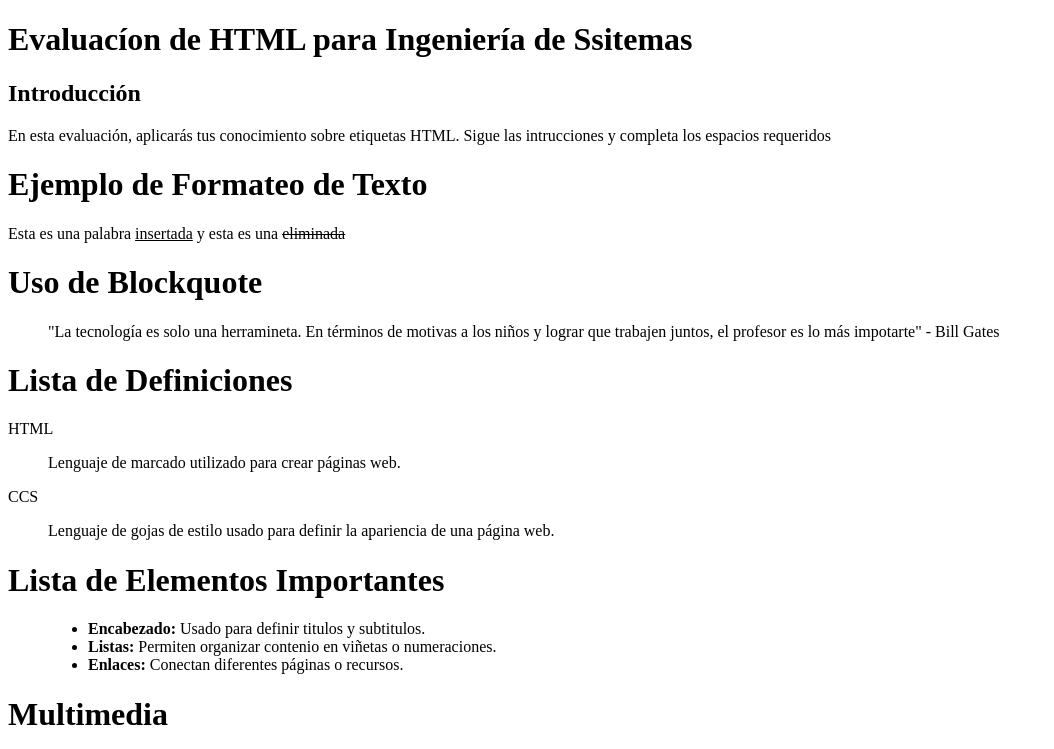
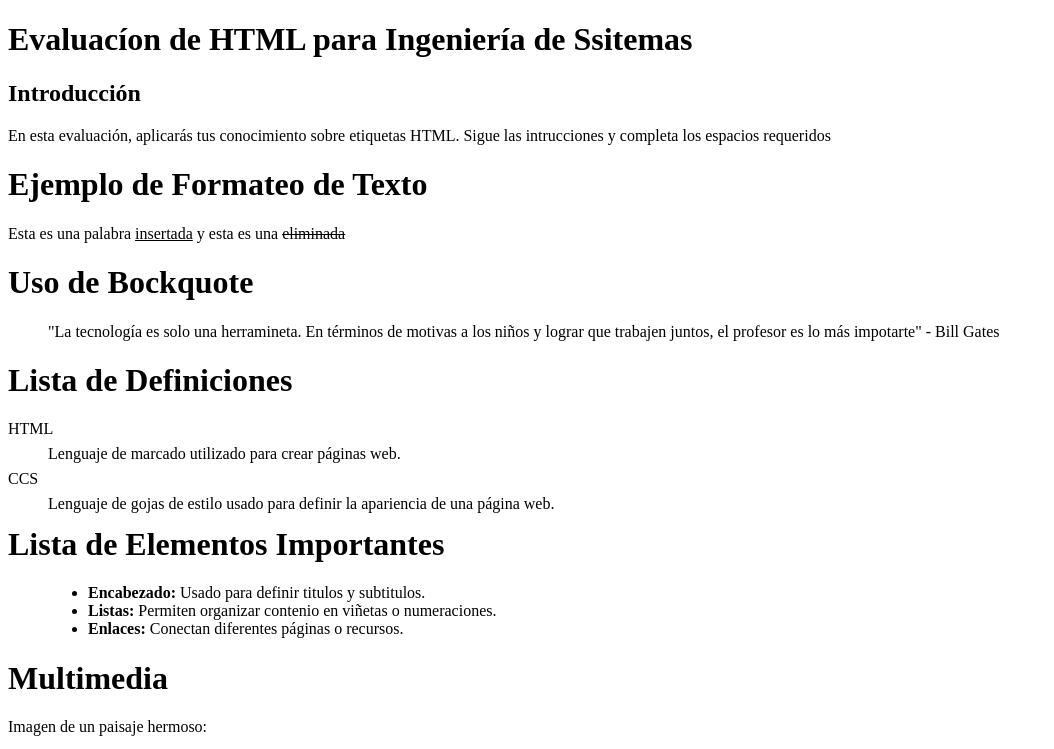
Before and after one commit to Zaphkl/Quiz-1, a plain HTML site: page index.html in a window 1280 px wide. Shown: the top 749 px of the page, without its empty margins (0-1054 px from the left). Drawn offline with Linux system fonts and the light colour scheme.

Commit message:
Actualización

```diff
--- a/index.html
+++ b/index.html
@@ -17,8 +17,7 @@
     <h1>Ejemplo de Formateo de Texto</h1>
 
     <p>Esta es una palabra <ins>insertada</ins> y esta es una <del>eliminada</del></p>
-
-    <h1>Uso de Blockquote</h1>
+    <h1>Uso de Bockquote</h1>
     <ol>
         <p> "La tecnología es solo una herramineta. En términos de motivas a los niños y lograr que trabajen juntos, el
             profesor es lo más impotarte" - Bill Gates</p>
@@ -26,17 +25,21 @@
 
     <h1>Lista de Definiciones</h1>
     <p>HTML</p>
-    <ol>
+    <ul style="line-height:0%">
+        <p>Lenguaje de marcado utilizado para crear páginas web.</p>
+    </ul>
 
-        <p>Lenguaje de marcado utilizado para crear páginas web.</p>
-    </ol>
+
+
 
     <p>CCS</p>
 
-    <ol>
-        Lenguaje de gojas de estilo usado para definir la apariencia de una página web.
+    <ul style="line-height:0%">
+        <p> Lenguaje de gojas de estilo usado para definir la apariencia de una página web.</p>
+    </ul>
 
-    </ol>
+
+
 
     <h1>Lista de Elementos Importantes</h1>
     <ol>
```
